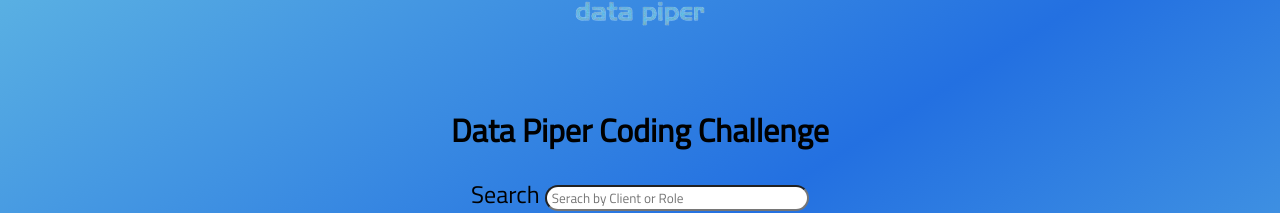
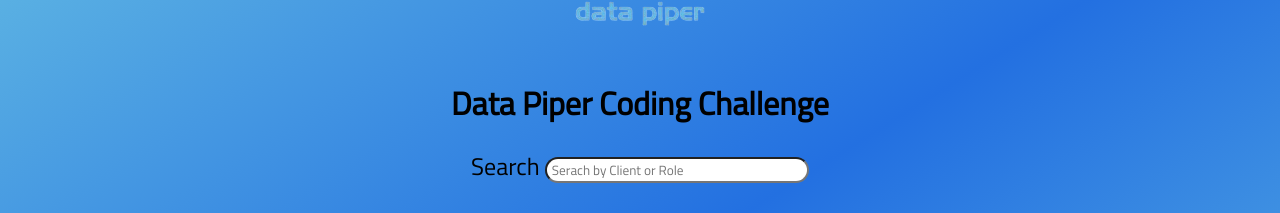
Before and after one commit to gdick0511/data-piper-challenge, a React (Create React App) app in the folder client/: page / in a window 1280 px wide. Shown: the part 121-334 px from the top of the page. Built offline with nearby package versions, Linux system fonts and the light colour scheme; no server answers.

Commit message:
CSS changes

```diff
--- a/client/src/components/App.js
+++ b/client/src/components/App.js
@@ -32,7 +32,7 @@ function App() {
   return (
     <div className="App">
       <img id='logo' src={datapiperlogo} alt='Data Piper Logo'/>
-      <h1>Data Piper Coding Challenge</h1>
+      <h1 className='title'>Data Piper Coding Challenge</h1>
       <Search search={search} setSearch={setSearch}/>
       <Form users={users} setUsers={setUsers}/>
       <TableData setUsers={setUsers} users={filterTableData}/>
--- a/client/src/index.css
+++ b/client/src/index.css
@@ -18,6 +18,10 @@ code {
 
 .App{
   text-align: center;
+}
+
+.title{
+  margin-top: -0.5%;
 }
 
 #searchFontSize{
```
